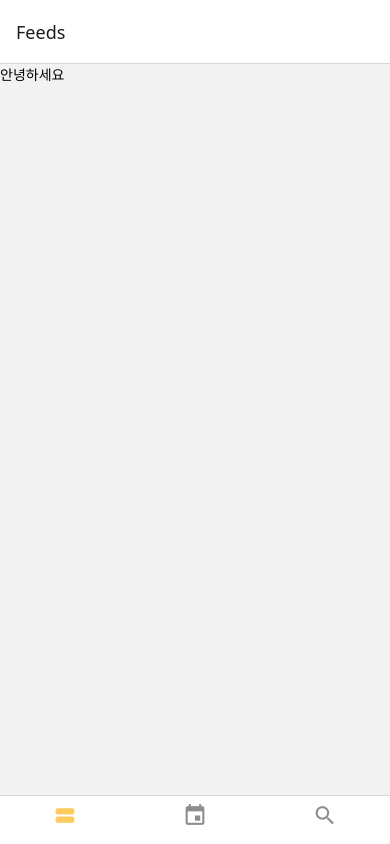
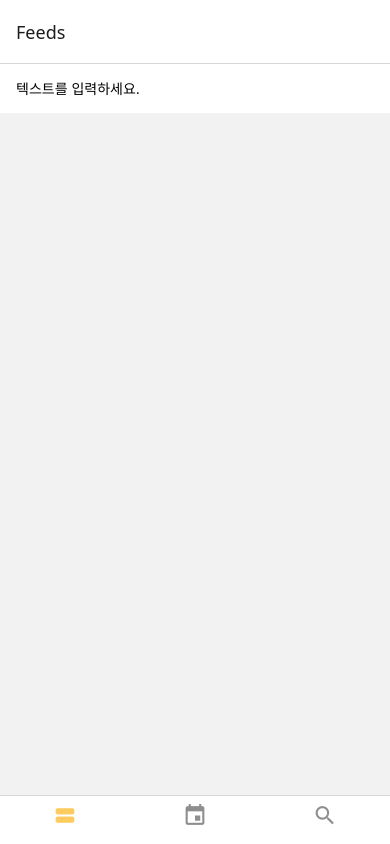
Before and after one commit to SilverStarGo/DayLogApp, a React Native app: screen /MainTab in a window 390 px wide. Built offline with nearby package versions, Linux system fonts and the light colour scheme.

Commit message:
children Props와 useContext Hook함수로 context API 유동적으로 사용하기

```diff
--- a/App.js
+++ b/App.js
@@ -1,14 +1,14 @@
 import React from 'react';
 import {NavigationContainer} from '@react-navigation/native';
 import RootStack from './screens/RootStack';
-import LogContext from './contexts/LogContext';
+import { LogContextProvider } from './contexts/LogContext';
 
 function App() {
   return (
     <NavigationContainer>
-      <LogContext.Provider value="안녕하세요">
+      <LogContextProvider>
         <RootStack />
-      </LogContext.Provider>
+      </LogContextProvider>
     </NavigationContainer>
   );
 }
--- a/contexts/LogContext.js
+++ b/contexts/LogContext.js
@@ -1,5 +1,15 @@
-import { createContext } from 'react';
+import React from 'react';
+import { createContext, useState } from 'react';
 
-const LogContext = createContext('안녕하세요');
+const LogContext = createContext();
+
+export function LogContextProvider({children}) {
+    const [text, setText] = useState('');
+    return (
+        <LogContext.Provider value={{text, setText}}>
+            {children}
+        </LogContext.Provider>
+    );
+}
 
 export default LogContext;
--- a/screens/CalendarScreen.js
+++ b/screens/CalendarScreen.js
@@ -1,11 +1,22 @@
-import React from 'react';
-import { StyleSheet, View } from 'react-native';
+import React, {useContext} from 'react';
+import { StyleSheet, View, Text } from 'react-native';
+import LogContext from '../contexts/LogContext';
 
 function CalendarScreen() {
-  return <View style = {styles.block} />;
+  const {text} = useContext(LogContext);
+  return (
+    <View style = {styles.block}>
+      <Text style={styles.text}>text: {text}</Text>
+    </View>
+  );
 }
+
 const styles = StyleSheet.create({
     block: {},
+      text: {
+        padding: 16,
+        fontSize: 24,
+      },
 });
 
 export default CalendarScreen;
--- a/screens/FeedsScreen.js
+++ b/screens/FeedsScreen.js
@@ -1,19 +1,27 @@
-import React from 'react';
-import { StyleSheet, View, Text } from 'react-native'
+import React, {useContext} from 'react';
+import { StyleSheet, View, TextInput } from 'react-native'
 import LogContext from '../contexts/LogContext';
 
 function FeedsScreen() {
+  const {text, setText} = useContext(LogContext);
+
   return (
     <View style={styles.block}>
-      <LogContext.Consumer>
-        {(value) => <Text>{value}</Text>}
-      </LogContext.Consumer>
+      <TextInput
+        value={text}
+        onChangeText={setText}
+        placeholder="텍스트를 입력하세요."
+        style={styles.input}
+      />
     </View>
   );
 }
 
 const styles = StyleSheet.create({
-    block: {},
+  input: {
+    padding: 16,
+    backgroundColor: 'white',
+  },
 });
 
 export default FeedsScreen;
```
